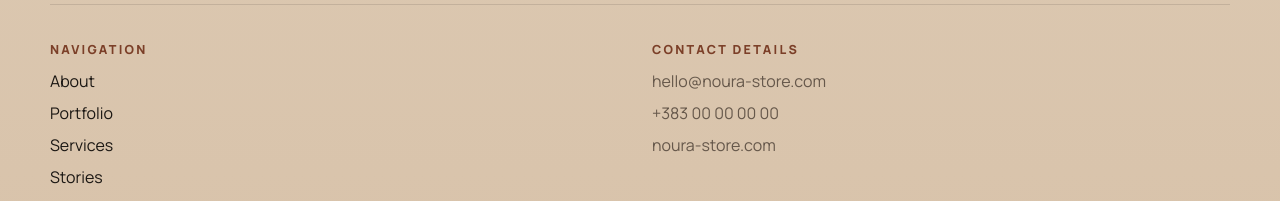
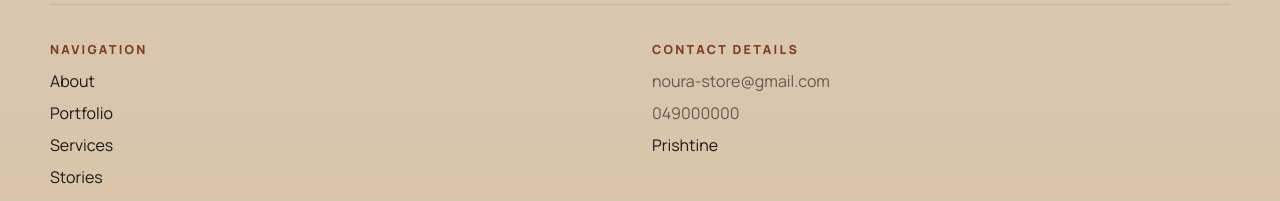
Before and after one commit to dafinaahasani-droid/noura-store, a plain HTML site: page index.html in a window 1280 px wide. Shown: the part 3690-3891 px from the top of the page. Drawn offline with nearby package versions, Linux system fonts and the light colour scheme.

Commit message:
Update contact details

```diff
--- a/index.html
+++ b/index.html
@@ -123,9 +123,9 @@
     <div>
       <p class="section-kicker">Contact Details</p>
       <ul class="contact-list">
-        <li><a href="mailto:hello@noura-store.com">hello@noura-store.com</a></li>
-        <li><a href="tel:+383000000000">+383 00 00 00 00</a></li>
-        <li><a href="https://noura-store.com/">noura-store.com</a></li>
+        <li><a href="mailto:noura-store@gmail.com">noura-store@gmail.com</a></li>
+        <li><a href="tel:049000000">049000000</a></li>
+        <li>Prishtine</li>
       </ul>
     </div>
     <div>
```
